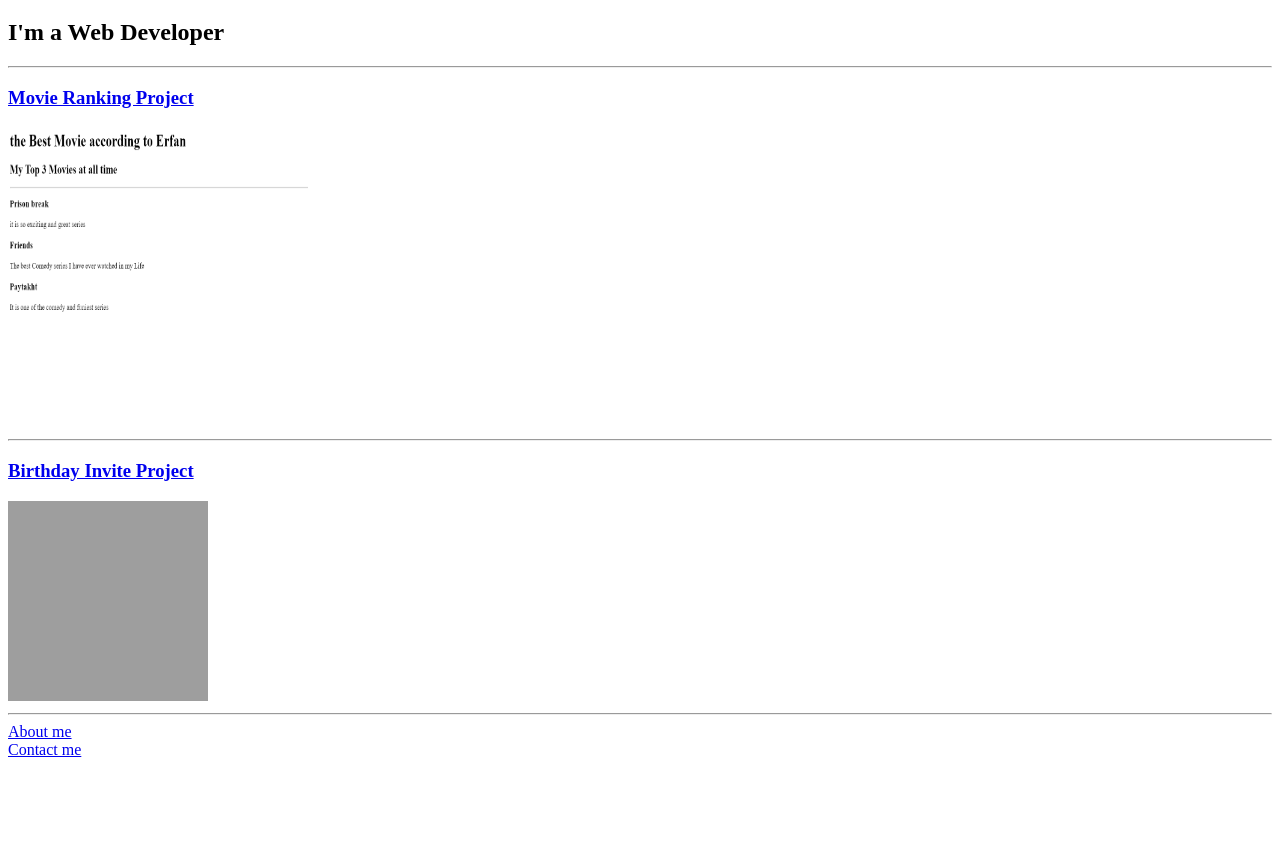
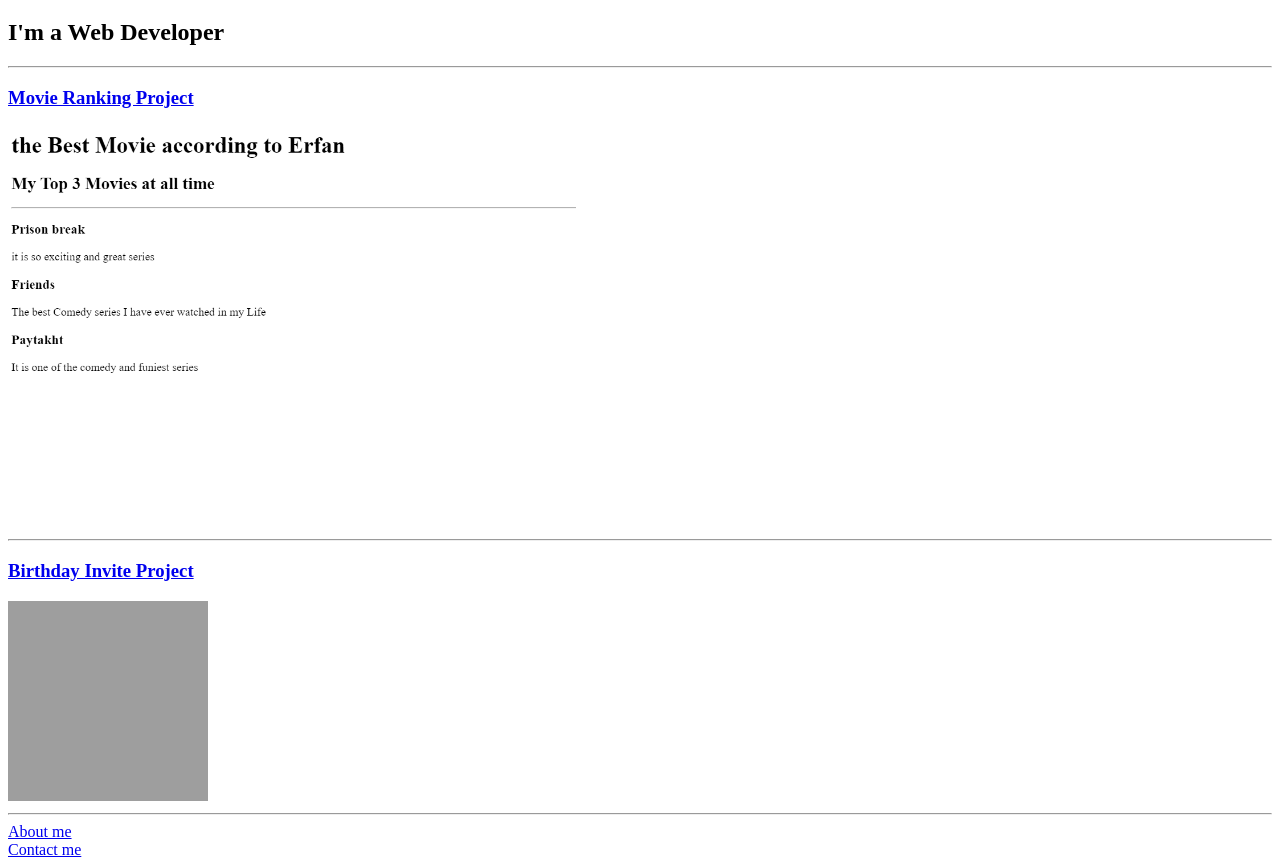
Before and after one commit to ErfanMohammadii/Profolio-Project, a plain HTML site: page index.html in a window 1280 px wide. Shown: the part 61-928 px from the top of the page. Before the commit the page ends 828 px from the top, so only its background shows below. Drawn offline with Linux system fonts and the light colour scheme; grey boxes are pictures that could not be loaded.

Commit message:
Update index.html

```diff
--- a/index.html
+++ b/index.html
@@ -10,7 +10,7 @@
     <h2> I'm a Web Developer</h2>
     <hr>
     <h3><a href="./public/movie-ranking.html"> Movie Ranking Project</a></h3>
-    <img src="./assets/images/Movie-Ranking2.png" height="300" width="300" alt="Movie Ranking">
+    <img src="./assets/images/Movie-Ranking2.png" height="400" alt="Movie Ranking">
     <hr>
     <h3><a href="./assets/images/birthday-invite.png">Birthday Invite Project</a></h3>
     <img src="./assets/images/birthday-invite.png" height="200" width="200" alt="My Birthday">
```
